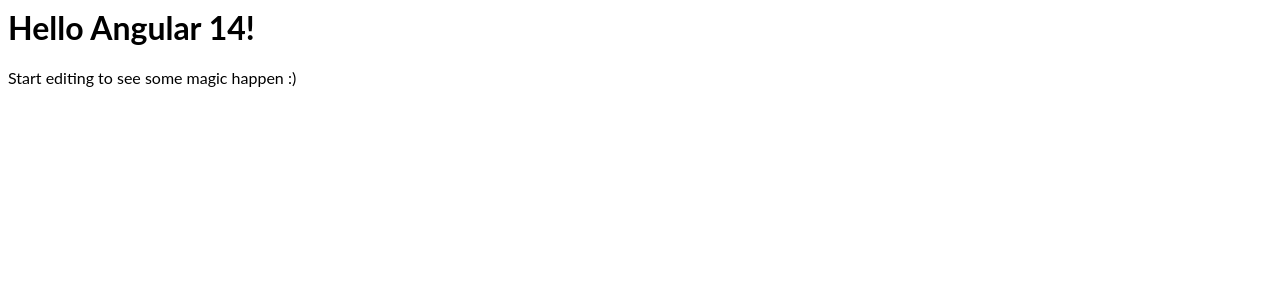
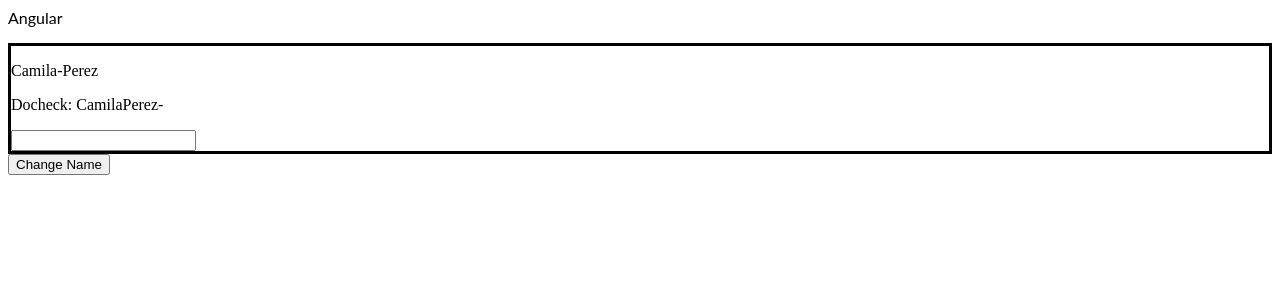
Before and after one commit to Renucopata/Angular-Practice, an Angular app: page / in a window 1280 px wide. Shown: the top 300 px of the page. Built offline with nearby package versions, Linux system fonts and the light colour scheme.

Commit message:
De check practice

```diff
--- a/src/app/app.component.html
+++ b/src/app/app.component.html
@@ -1,4 +1,6 @@
-<hello name="{{ name }}"></hello>
+
 <p>
-  Start editing to see some magic happen :)
+Angular
 </p>
+<app-test1 [name]="nameAppComponent" [lastName]="lastName"></app-test1>
+<button (click)="nameAppComponent='Maria'">Change Name</button>
--- a/src/app/app.component.ts
+++ b/src/app/app.component.ts
@@ -5,6 +5,9 @@
   templateUrl: './app.component.html',
   styleUrls: [ './app.component.css' ]
 })
+
+
 export class AppComponent  {
-  name = 'Angular ' + VERSION.major;
+  public nameAppComponent="Camila";
+  public lastName="Perez";
 }
--- a/src/app/app.module.ts
+++ b/src/app/app.module.ts
@@ -3,11 +3,12 @@
 import { FormsModule } from '@angular/forms';
 
 import { AppComponent } from './app.component';
-import { HelloComponent } from './hello.component';
+import { Test1Component } from './test1/test1.component';
+
 
 @NgModule({
   imports:      [ BrowserModule, FormsModule ],
-  declarations: [ AppComponent, HelloComponent ],
+  declarations: [ AppComponent , Test1Component],
   bootstrap:    [ AppComponent ]
 })
 export class AppModule { }
--- a/src/app/hello.component.ts
+++ /dev/null
@@ -1,10 +0,0 @@
-import { Component, Input } from '@angular/core';
-
-@Component({
-  selector: 'hello',
-  template: `<h1>Hello {{name}}!</h1>`,
-  styles: [`h1 { font-family: Lato; }`]
-})
-export class HelloComponent  {
-  @Input() name: string;
-}
--- /dev/null
+++ b/src/app/test1/test1.component.html
@@ -0,0 +1,7 @@
+<div style="border: 3px solid black">
+  <p>
+    {{name + "-" + lastName}}
+  </p>
+  <p>Docheck: {{general}}</p>
+  <input type="text" [(ngModel)]="middleName">
+</div>
--- /dev/null
+++ b/src/app/test1/test1.component.ts
@@ -0,0 +1,32 @@
+import { Component, DoCheck, Input, OnChanges, OnInit, SimpleChanges } from '@angular/core';
+
+@Component({
+  selector: 'app-test1',
+  templateUrl: './test1.component.html',
+  styleUrls: ['./test1.component.css']
+})
+export class Test1Component implements OnInit, OnChanges, DoCheck {
+
+  @Input() name!: string;
+  @Input() lastName: string = "Duran";
+
+  public middleName: string = '';
+  public general: string = '';
+
+  constructor() {
+    console.log("Constructor")
+   }
+
+   ngOnChanges(changes: SimpleChanges): void {
+     console.log("on changes", changes, changes['name'].isFirstChange())
+   }
+  ngOnInit() {
+    console.log("On init")
+  }
+
+  ngDoCheck():void {
+    console.log("do check")
+    this.general = this.name + "" +this.lastName + "-" + this.middleName
+  }
+
+}
```
Also changed, not shown: src/app/test1/test1.component.css (added).
